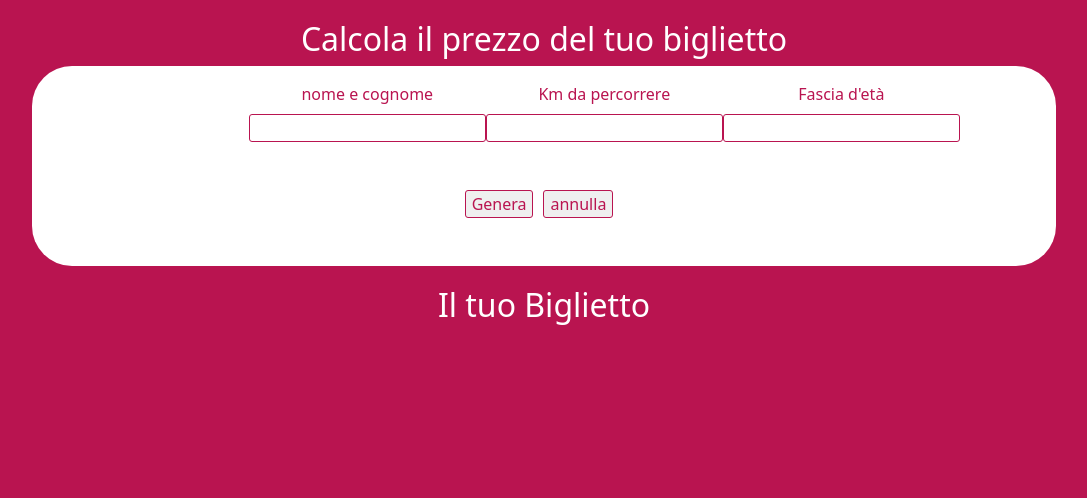
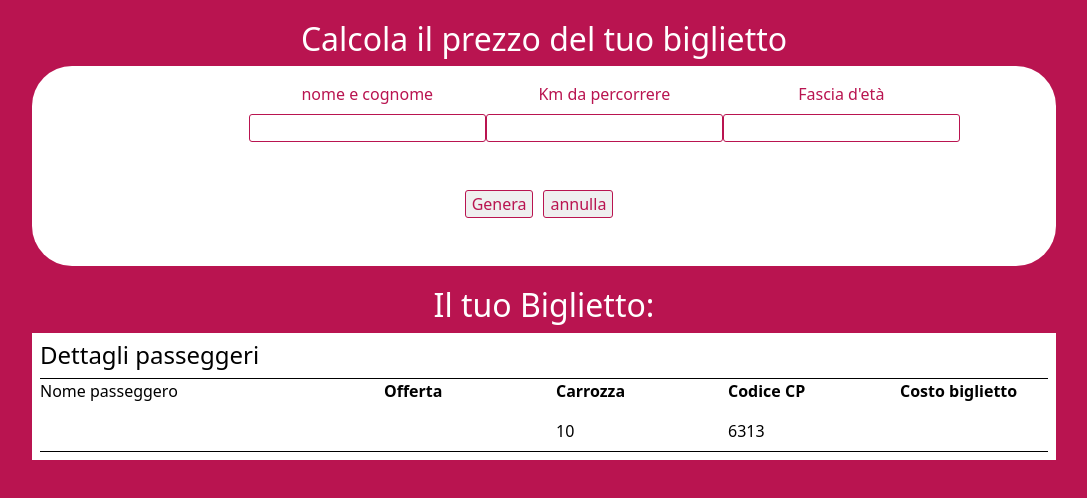
Before and after one commit to FabioBabaglioni/js-biglietto-treno-form, a plain HTML site: page index.html in a window 1280 px wide. Both pictures are taken after a click on the button "Genera". Shown: the whole page, without its empty margins (96-1183 px from the left). Drawn offline with nearby package versions, Linux system fonts and the light colour scheme.

Commit message:
stampa biglietto

```diff
--- a/css/style.css
+++ b/css/style.css
@@ -1,6 +1,10 @@
 .title{
     color: white;
     padding-top: 20px;
+}
+
+.colo-black{
+    color: black;
 }
 
 main{
@@ -32,3 +36,19 @@ main{
     border-radius: 3px;
     margin-right: 10px;
 }
+
+#section_2{
+    background-color: white;
+    width: 80%;
+    margin: 0 auto;
+}
+
+.grey{
+    background-color: grey;
+}
+
+.biglietto{
+    border-top: solid 1px black;
+    border-bottom: solid 1px black;
+
+}
--- a/index.html
+++ b/index.html
@@ -10,10 +10,10 @@
 </head>
 <body>
 
-    <main class="text-center">
-        <h2 class="title">Calcola il prezzo del tuo biglietto</h2>
+    <main>
+        <h2 class="title text-center">Calcola il prezzo del tuo biglietto</h2>
 
-        <section id="section_1">
+        <section id="section_1" class="text-center">
             <div class="d-flex justify-content-around pt-3 container">
                 <div class="text-center">
                     <div class="pb-2">nome e cognome</div>
@@ -42,8 +42,42 @@
 
         </section>
 
-        <section>
-            <h2 class="title">Il tuo Biglietto</h2>
+        <h2 class="title text-center">Il tuo Biglietto:</h2>
+
+        <section id="section_2" class="p-2 colo-black">
+            <h4>Dettagli passeggeri</h4>
+
+            <div class="biglietto">
+                <div class="row">
+                    <div class="col-4 pb-3">
+                        Nome passeggero <br>
+                    </div>
+                    <div class="col-2 pb-3">
+                        <strong>Offerta</strong>
+                    </div>
+                    <div class="col-2 pb-3">
+                        <strong>Carrozza</strong>
+                    </div>
+                    <div class="col-2 pb-3">
+                        <strong>Codice CP</strong>
+                    </div>
+                    <div class="col-2 pb-3">
+                        <strong>Costo biglietto</strong>
+                    </div>
+                </div>
+
+                <div class="row">
+                    <div class="col-4 pb-2"></div>
+                    <div class="col-2 pb-2" id="offerta"></div>
+                    <div class="col-2 pb-2" id="carrozza"></div>
+                    <div class="col-2 pb-2" id="codice"></div>
+                    <div class="col-2 pb-2" id="costo></div>
+
+
+                </div>
+
+            </div>
+
         </section>
 
 
--- a/js/main.js
+++ b/js/main.js
@@ -11,6 +11,9 @@ let buttonAnnulla = document.getElementById("reset");
 let costoTotale
 let sconto
 let costo
+let code
+let codeUnic
+
 
 
 buttonInvia.addEventListener("click",
@@ -36,14 +39,22 @@ buttonInvia.addEventListener("click",
         if (eta< 18) {
             sconto = (costoTotale * 20) / 100
             costo = (costoTotale - sconto);
-            console.log("Il tuo biglietto costerà:", costo)
         }else if (eta >= 65){ // se over 65 applica sconto del 40%
             sconto = (costoTotale * 40) / 100;
             costo = (costoTotale - sconto);
-            console.log("Il tuo biglietto costerà:", costo)
         }else{
-            console.log("Il tuo biglietto costerà:", costoTotale)
+            costo = costoTotale
         }
+
+        code = Math.floor(Math.random() * 10) + 1;
+        codeUnic = Math.floor(Math.random() * 10000) + 1000;
+
+        document.getElementById("carrozza").innerHTML = `Biglietto standard`
+        document.getElementById("carrozza").innerHTML = `${code}`
+        document.getElementById("codice").innerHTML = `${codeUnic}`
+        document.getElementById("costo").innerHTML = `${costo}€`
+
+
     }
 
 );
```
